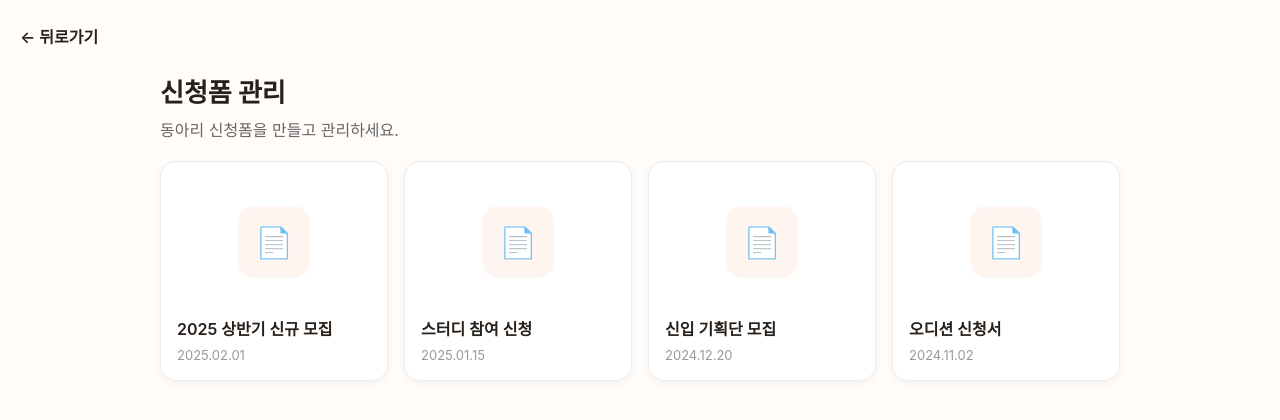
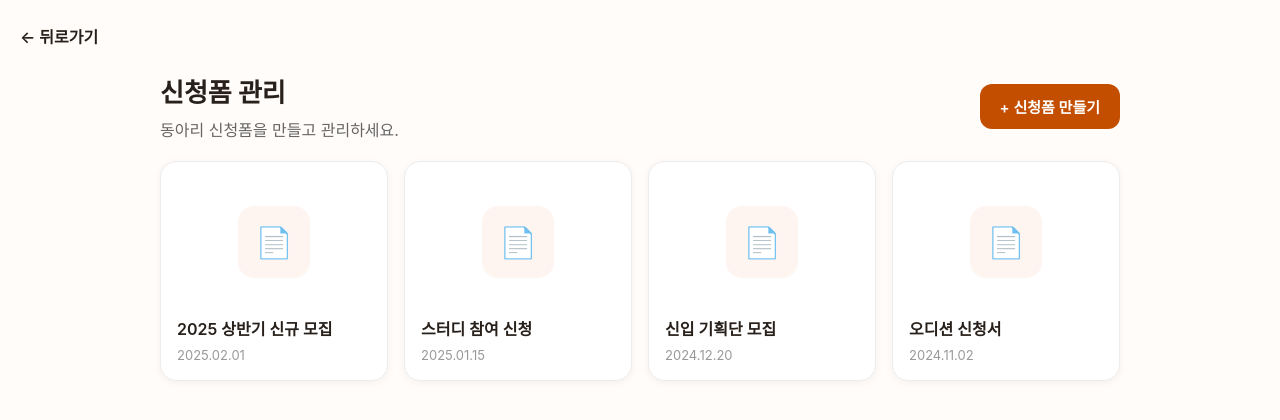
Before and after one commit to hyeonhakjang/admin_group_proto, a React (Create React App) app: page /myclub/manage/approvals in a window 1280 px wide. Shown: the top 420 px of the page. Built offline with nearby package versions, Linux system fonts and the light colour scheme; no server answers.

Commit message:
feat: Add application form create button UI

```diff
--- a/src/components/ApplicationFormManageScreen.css
+++ b/src/components/ApplicationFormManageScreen.css
@@ -45,6 +45,14 @@
   box-sizing: border-box;
 }
 
+.application-form-title-section {
+  display: flex;
+  justify-content: space-between;
+  align-items: center;
+  flex-wrap: wrap;
+  gap: clamp(12px, 3vw, 16px);
+}
+
 .application-form-title-section h1 {
   font-family: "Inter", "Noto Sans KR", sans-serif;
   font-size: clamp(22px, 5.5vw, 26px);
@@ -57,6 +65,24 @@
   margin: 0;
   font-size: clamp(14px, 3.5vw, 16px);
   color: #666;
+}
+
+.application-form-add-btn {
+  padding: clamp(10px, 2.5vw, 12px) clamp(16px, 4vw, 20px);
+  border: none;
+  border-radius: 12px;
+  background: #c34e00;
+  color: #fff;
+  font-size: clamp(13px, 3.25vw, 15px);
+  font-family: "Inter", "Noto Sans KR", sans-serif;
+  font-weight: 600;
+  cursor: pointer;
+  white-space: nowrap;
+  transition: all 0.2s ease;
+}
+
+.application-form-add-btn:hover {
+  background: #a03f00;
 }
 
 .application-form-grid {
--- a/src/components/ApplicationFormManageScreen.tsx
+++ b/src/components/ApplicationFormManageScreen.tsx
@@ -29,8 +29,16 @@ const ApplicationFormManageScreen: React.FC = () => {
       <main className="application-form-content">
         <div className="application-form-content-inner">
           <section className="application-form-title-section">
-            <h1>신청폼 관리</h1>
-            <p>동아리 신청폼을 만들고 관리하세요.</p>
+            <div>
+              <h1>신청폼 관리</h1>
+              <p>동아리 신청폼을 만들고 관리하세요.</p>
+            </div>
+            <button
+              className="application-form-add-btn"
+              onClick={() => alert("신청폼 추가 기능은 준비 중입니다.")}
+            >
+              + 신청폼 만들기
+            </button>
           </section>
 
           <section className="application-form-grid">
```
